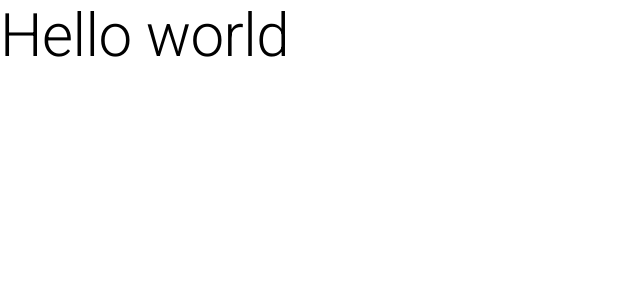
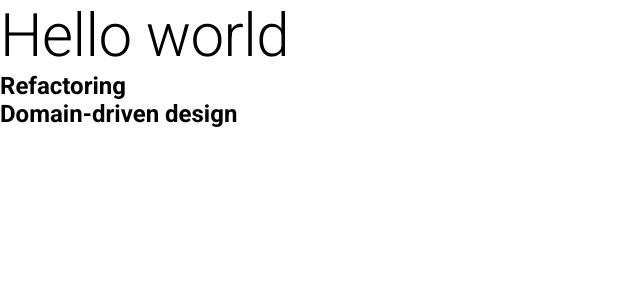
Before and after one commit to francescobilotta/react-test-driven-book-application, a React (Create React App) app: page / in a window 1280 px wide. Shown: the top 300 px of the page, without its empty margins (0-640 px from the left). Built offline with nearby package versions, Linux system fonts and the light colour scheme.

Commit message:
Refactored application

```diff
--- a/src/App.tsx
+++ b/src/App.tsx
@@ -1,16 +1,17 @@
 import { Typography } from "@mui/material";
 import React from "react";
 
+import BookList from "./components/BookList";
+
 function App() {
+  const books = [{ name: "Refactoring" }, { name: "Domain-driven design" }];
+
   return (
     <div>
       <Typography component="h2" data-test="heading" variant="h2">
         Hello world
       </Typography>
-      <div data-test="book-list">
-        <div className="book-item" />
-        <div className="book-item" />
-      </div>
+      <BookList books={books} />
     </div>
   );
 }
--- /dev/null
+++ b/src/components/BookList.tsx
@@ -0,0 +1,18 @@
+import * as React from "react";
+
+type IProps = {
+  books: Array<{ name: string }>;
+};
+
+function BookList({ books }: IProps) {
+  return (
+    <div data-test="book-list">
+      {books.map((book) => (
+        <div className="book-item">
+          <h2 className="title">{book.name}</h2>
+        </div>
+      ))}
+    </div>
+  );
+}
+export default BookList;
```
